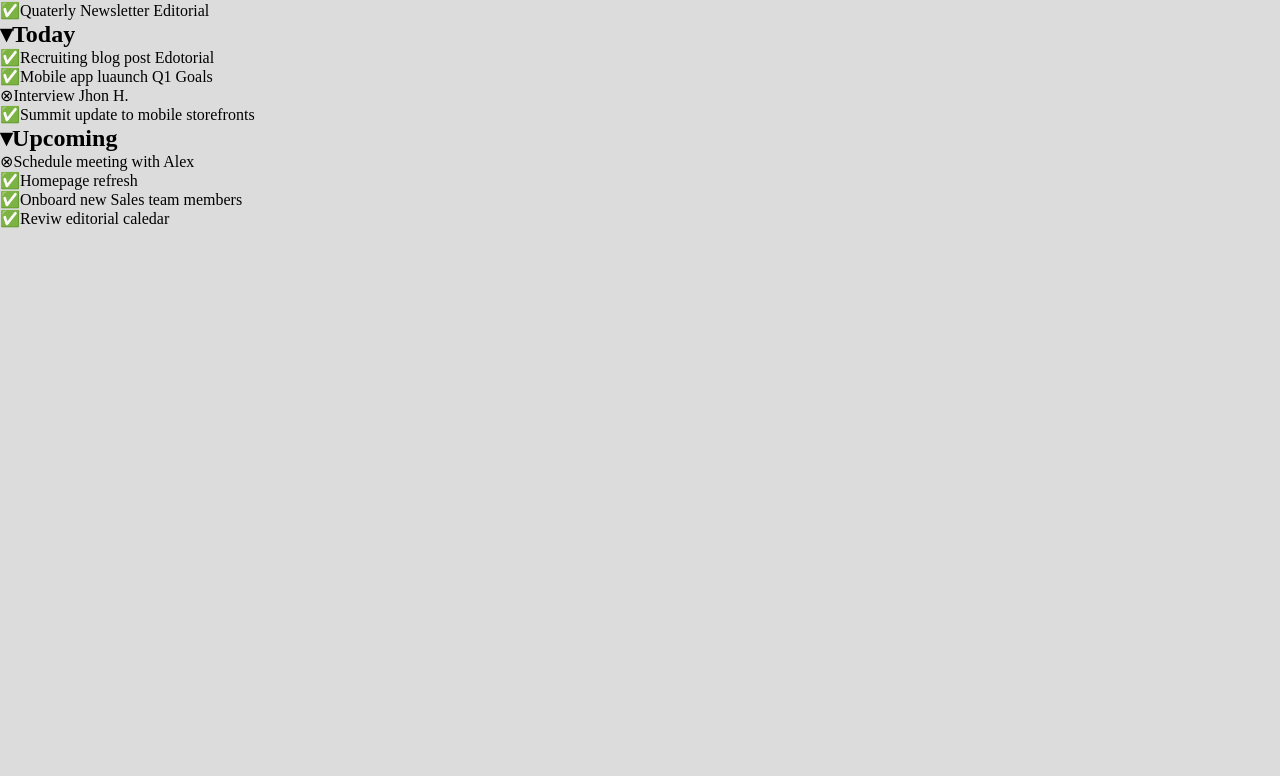
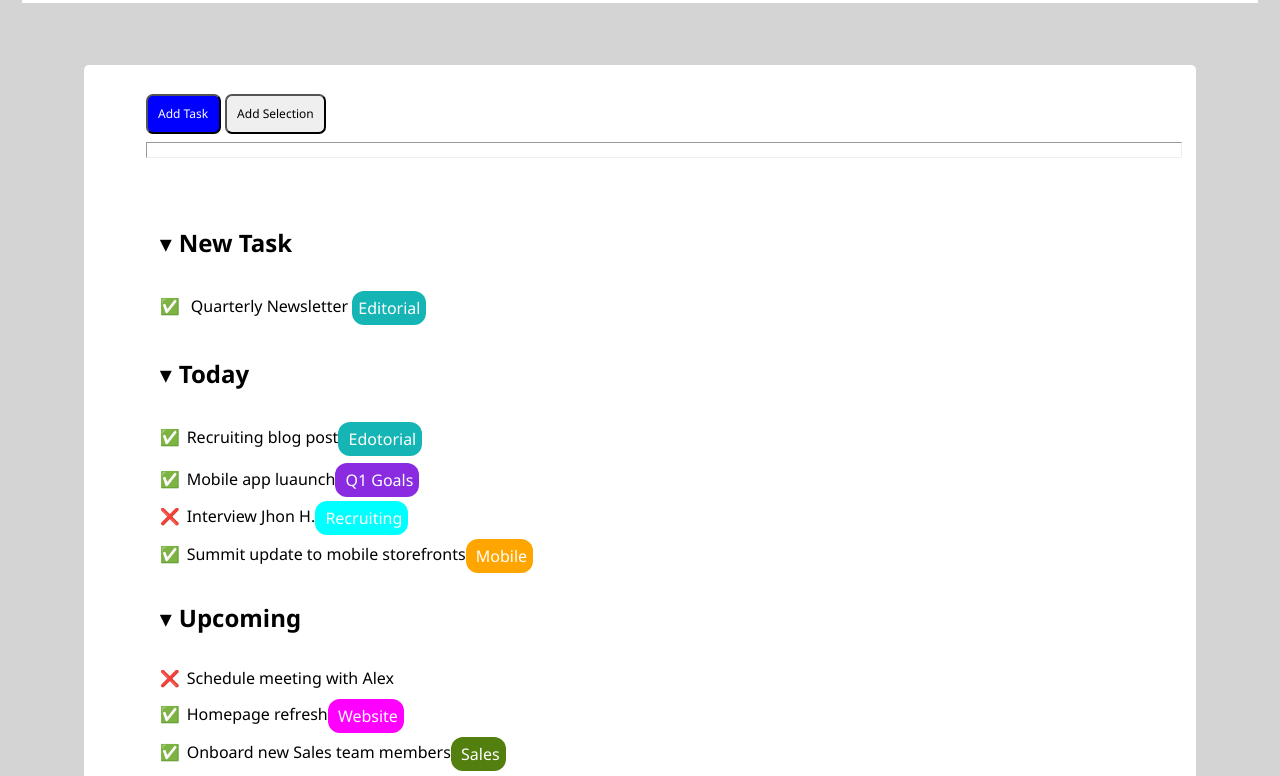
Before and after one commit to leoroca98/html-css-toboolist, a plain HTML site: page index.html in a window 1280 px wide. Shown: the part 105-881 px from the top of the page. Before the commit the page ends 800 px from the top, so only its background shows below. Drawn offline with Linux system fonts and the light colour scheme.

Commit message:
Esercizio finito

```diff
--- a/css/style.css
+++ b/css/style.css
@@ -1,12 +1,96 @@
 * {
-    margin: 0;
-    padding: 0;
+    margin: 2;
+    padding: 7px;
     box-sizing: border-box;
+    font-family: "Segoe UI", Frutiger, "Frutiger Linotype", "Dejavu Sans", "Helvetica Neue", Arial, sans-serif;
+}
+
+ body {
+    background-color: rgb(212, 212, 212);
+
 
 }
 
- body {
-    background-color: rgb(220, 220, 220);
+header {
+    background-color: white;
+}
 
+main {
+    background-color: white;
+    margin: 5%;
+    border-radius: 5px;
 
 }
+   nav, .container {
+   padding-top: 2%;
+   padding-bottom: 1%;
+   padding-left: 5%;
+   }
+
+   #button_task, button_selection {
+    border-radius: 7px;
+    color: white;
+    padding: 0.3% 1%;
+    font-size: 12px;
+    }
+#button_task {
+    background-color: blue;
+    line-height: 30px;
+}
+#button_selection {
+    border-radius: 7px;
+    padding: 0.3% 1%;
+    font-size: 12px;
+    line-height: 30px;
+}
+
+.etichetta_editorial {
+    color: aqua;
+    line-height: 30px;
+}
+.etichetta_editorial {
+    border-radius:12px;
+    color: white;
+    padding: 6px;
+    vertical-align: middle;
+    background-color: rgb(22, 181, 181);
+
+}
+.etichetta_Q1_Goals {
+border-radius: 12px;
+color: white;
+padding: 6px;
+vertical-align: middle;
+background-color: blueviolet;
+}
+
+.etichetta_recruiting {
+    border-radius: 12px;
+    color: white;
+    padding: 6px;
+    vertical-align: middle;
+    background-color: aqua;
+
+}
+ .etichetta_mobile {
+    border-radius: 12px;
+    color: white;
+    padding: 6px;
+    vertical-align: middle;
+    background-color: orange;
+ }
+ .etichetta_website {
+    border-radius: 12px;
+    color: white;
+    padding: 6px;
+    vertical-align: middle;
+    background-color: fuchsia;
+ }
+
+ .etichetta_sales {
+    border-radius: 12px;
+    color: white;
+    padding: 6px;
+    vertical-align: middle;
+    background-color: rgb(82, 127, 14);
+ }
--- a/index.html
+++ b/index.html
@@ -9,39 +9,34 @@
 </head>
 <body>
   <header>
-    <div class="logo">
+
       <img src="./css/img/Toboolist-logo.jpg" alt="logo">
-    </div>
-    <div class="title">
 
-    </div>
   </header>
-  <nav class="button_space">
-    <form>
+  <main>
+  <nav>
+
       <button id="button_task" type="button">Add Task</button>
       <button id="button_selection" type="button">Add Selection</button>
       <hr></hr>
-    </nav>
-      <main>
-        <section><h2><span>&#9662</span>New Task</h2>
-            <div class="center">
-                <div><span>&#9989</span>Quaterly Newsletter <span class="etichetta_editorial">Editorial</span></div>
+  </nav>
 
-
-              <div>
+  <div class="container">
+    <h2><span>&#9662</span>New Task</h2>
+        <div><span class="check">&#9989;</span> Quarterly Newsletter <span class="etichetta_editorial">Editorial</span></div>
                 <h2><span>&#9662</span>Today</h2>
                 <div><span>&#9989</span>Recruiting blog post<span class="etichetta_editorial"> Edotorial</span></div>
                 <div><span>&#9989</span>Mobile app luaunch<span class="etichetta_Q1_Goals"> Q1 Goals</span></div>
-                <div><span>&#8855</span>Interview Jhon H.</div>
-                <div><span>&#9989</span>Summit update to mobile storefronts</div>
+                <div><span>&#x274C</span>Interview Jhon H.<span class="etichetta_recruiting"> Recruiting</span></div>
+                <div><span>&#9989</span>Summit update to mobile storefronts<span class="etichetta_mobile"> Mobile</span></div>
 
-            </div>
+
 
                 <h2><span>&#9662</span>Upcoming</h2>
-                <p><span>&#8855</span>Schedule meeting with Alex</p>
-                <p><span>&#9989</span>Homepage refresh</p>
-                <p><span>&#9989</span>Onboard new Sales team members</p>
-                <p><span>&#9989</span>Reviw editorial caledar</p>
+                <div><span>&#x274C</span>Schedule meeting with Alex</div>
+                <div><span>&#9989</span>Homepage refresh<span class="etichetta_website"> Website</span></div>
+                <div><span>&#9989</span>Onboard new Sales team members<span class="etichetta_sales"> Sales</span></div>
+                <div><span>&#9989</span>Reviw editorial caledar<span class="etichetta_editorial"> Editorial</span></div>
 
 
 
```
